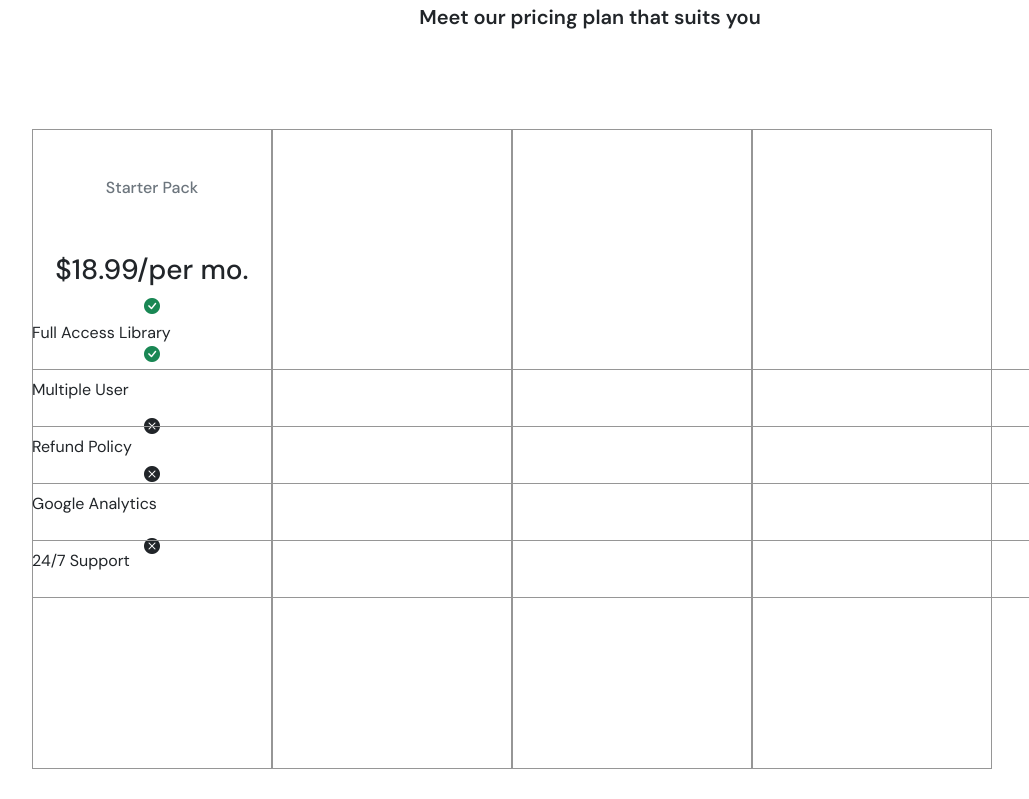
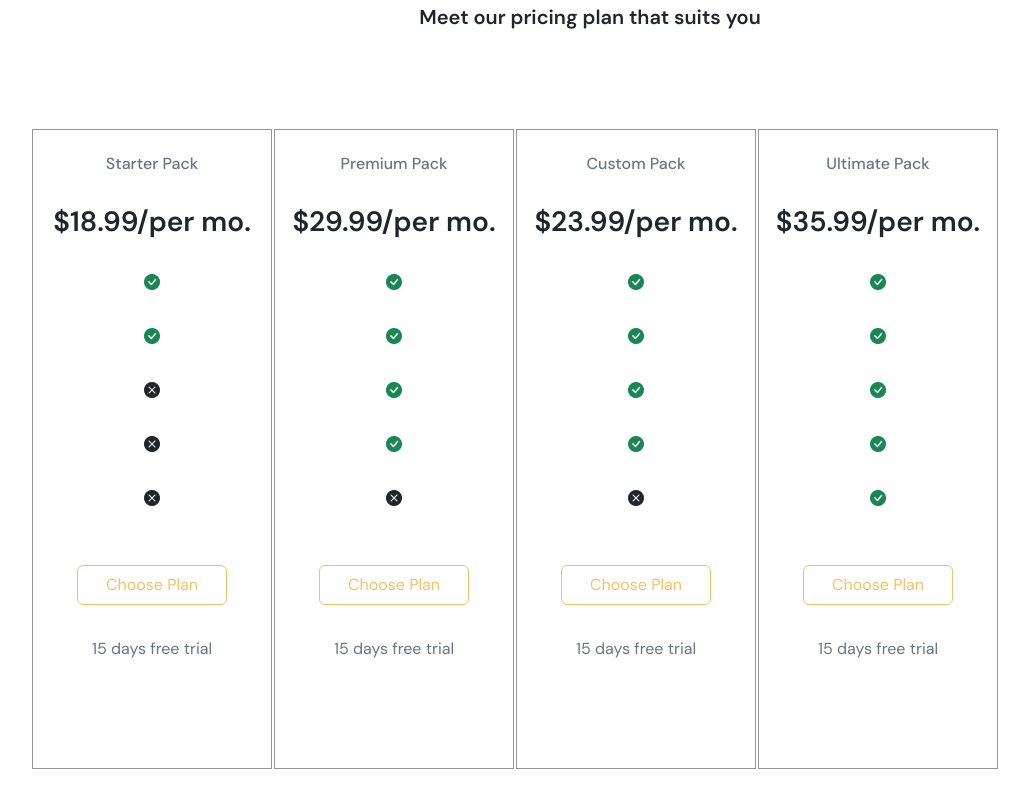
Before and after one commit to vectour/Startup-Landing-Page, a plain HTML site: page index.html in a window 1280 px wide. Shown: the part 2041-2840 px from the top of the page, without its empty margins (50-1079 px from the left). Drawn offline with nearby package versions, Linux system fonts and the light colour scheme.

Commit message:
price-card-added

```diff
--- a/index.html
+++ b/index.html
@@ -138,64 +138,59 @@
                   <h3 class="fs-5 fw-bold">Meet our pricing plan that suits you</h3>
               </div>
               <div class="price-carousel position-relative">
-                <div class="features-categories my-auto position-absolute">
-                  <p class="pb-2">Full Access Library</p>
-                  <div class="price-divider mb-2"></div>
-                  <p class="pb-2">Multiple User</p>
-                  <div class="price-divider mb-2"></div>
-                  <p class="pb-2">Refund Policy</p>
-                  <div class="price-divider mb-2"></div>
-                  <p class="pb-2">Google Analytics</p>
-                  <div class="price-divider mb-2"></div>
-                  <p class="pb-2">24/7 Support</p>
-                  <div class="price-divider mb-2"></div>
+                <div class="price-pack text-center">
+                  <h4 class="fs-6 text-secondary py-4">Starter Pack</h4>
+                  <h2 class="fs-3 text-dark fw-bold">$18.99/per mo.</h2>
+                  <div class="d-flex flex-column py-4">
+                    <i class="bi bi-check-circle-fill text-success check"></i>
+                    <i class="bi bi-check-circle-fill text-success check"></i>
+                    <i class="bi bi-x-circle-fill check"></i>
+                    <i class="bi bi-x-circle-fill check"></i>
+                    <i class="bi bi-x-circle-fill check"></i>
+                  </div>
+                  <button class="btn justify-content-center align-item-center mb-3">Choose Plan</button>
+                  <p class="text-secondary my-3">15 days free trial</p>
                 </div>
                 <div class="price-pack text-center">
-                  <h4 class="fs-6 text-secondary py-5">Starter Pack</h4>
-                  <h2 class="fs-3 text-dark ">$18.99/per mo.</h2>
-                  <div class="d-flex flex-column">
-                    <i class="bi bi-check-circle-fill text-success pb-4"></i>
-                    <i class="bi bi-check-circle-fill text-success pb-5"></i>
-                    <i class="bi bi-x-circle-fill pb-4"></i>
-                    <i class="bi bi-x-circle-fill pb-5"></i>
-                    <i class="bi bi-x-circle-fill"></i>
-
+                  <h4 class="fs-6 text-secondary py-4">Premium Pack</h4>
+                  <h2 class="fs-3 text-dark fw-bold">$29.99/per mo.</h2>
+                  <div class="d-flex flex-column py-4">
+                    <i class="bi bi-check-circle-fill text-success check"></i>
+                    <i class="bi bi-check-circle-fill text-success check"></i>
+                    <i class="bi bi-check-circle-fill text-success check"></i>
+                    <i class="bi bi-check-circle-fill text-success check"></i>
+                    <i class="bi bi-x-circle-fill check"></i>
                   </div>
+                  <button class="btn justify-content-center align-item-center mb-3">Choose Plan</button>
+                  <p class="text-secondary my-3">15 days free trial</p>
                 </div>
-                <div class="price-pack">
-
-                </div>
-                <div class="price-pack">
-
-                </div>
-                <div class="price-pack">
-
+                <div class="price-pack text-center">
+                  <h4 class="fs-6 text-secondary py-4">Custom Pack</h4>
+                  <h2 class="fs-3 text-dark fw-bold">$23.99/per mo.</h2>
+                  <div class="d-flex flex-column py-4">
+                    <i class="bi bi-check-circle-fill text-success check"></i>
+                    <i class="bi bi-check-circle-fill text-success check"></i>
+                    <i class="bi bi-check-circle-fill text-success check"></i>
+                    <i class="bi bi-check-circle-fill text-success check"></i>
+                    <i class="bi bi-x-circle-fill check"></i>
+                  </div>
+                  <button class="btn justify-content-center align-item-center mb-3">Choose Plan</button>
+                  <p class="text-secondary my-3">15 days free trial</p>
                 </div>
 
-                <!-- <div class="col-3 price-category my-auto">
-                  <p class="pb-2">Full Access Library</p>
-                  <div class="price-divider mb-2"></div>
-                  <p class="pb-2">Multiple User</p>
-                  <div class="price-divider mb-2"></div>
-                  <p class="pb-2">Refund Policy</p>
-                  <div class="price-divider mb-2"></div>
-                  <p class="pb-2">Google Analytics</p>
-                  <div class="price-divider mb-2"></div>
-                  <p class="pb-2">24/7 Support</p>
-                  <div class="price-divider mb-2"></div>
+                <div class="price-pack text-center">
+                  <h4 class="fs-6 text-secondary py-4">Ultimate Pack</h4>
+                  <h2 class="fs-3 text-dark fw-bold">$35.99/per mo.</h2>
+                  <div class="d-flex flex-column py-4">
+                    <i class="bi bi-check-circle-fill text-success check"></i>
+                    <i class="bi bi-check-circle-fill text-success check"></i>
+                    <i class="bi bi-check-circle-fill text-success check"></i>
+                    <i class="bi bi-check-circle-fill text-success check"></i>
+                    <i class="bi bi-check-circle-fill text-success check"></i>
+                  </div>
+                  <button class="btn justify-content-center align-item-center mb-3">Choose Plan</button>
+                  <p class="text-secondary my-3">15 days free trial</p>
                 </div>
-                <div class="col-9 row">
-                  <div class="col-md d-flex">
-                    <div class="price-pack pt-4 text-center">
-                      <h4 class="pack-title fs-6 pb-5 text-secondary">Starter Pack</h4>
-                      <h2 class="price fw-bold pb-5">$18.99/per mo.</h2>
-                      <div class="d-flex flex-column ">
-
-                      </div>
-
-                    </div>
-                </div>
-              </div> -->
             </div>
           </div>
       </section>
--- a/styles.css
+++ b/styles.css
@@ -1,5 +1,6 @@
 *{
     font-family: 'DM Sans', sans-serif;
+    border: none;
 }
 
 :root {
@@ -135,6 +136,10 @@
 .price-carousel {
     display: flex;
     flex-direction: row;
+    gap: 2px;
+    margin: auto;
+    box-shadow: 10px black;
+    border: none;
 }
 
 .price-pack{
@@ -147,3 +152,22 @@
 .features-categories{
     top: 30%;
 }
+
+.check{
+    margin-bottom: 30px;
+}
+
+
+.price-carousel button{
+    width: 150px;
+    height: 40px;
+    border: 1px solid var(--brand-main);
+    color: var(--brand-main);
+
+}
+
+.price-carousel button:hover{
+    border: none;
+    color: var(--brand-white);
+    background: var(--brand-main);
+}
```
